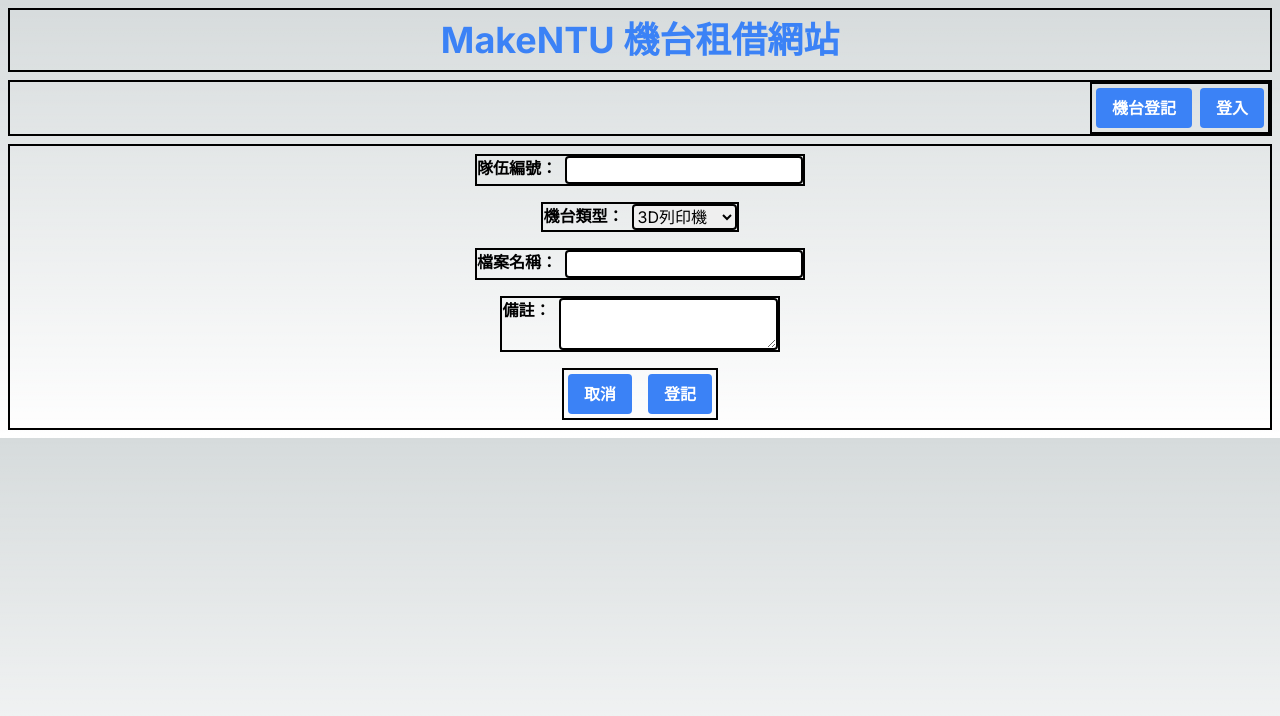
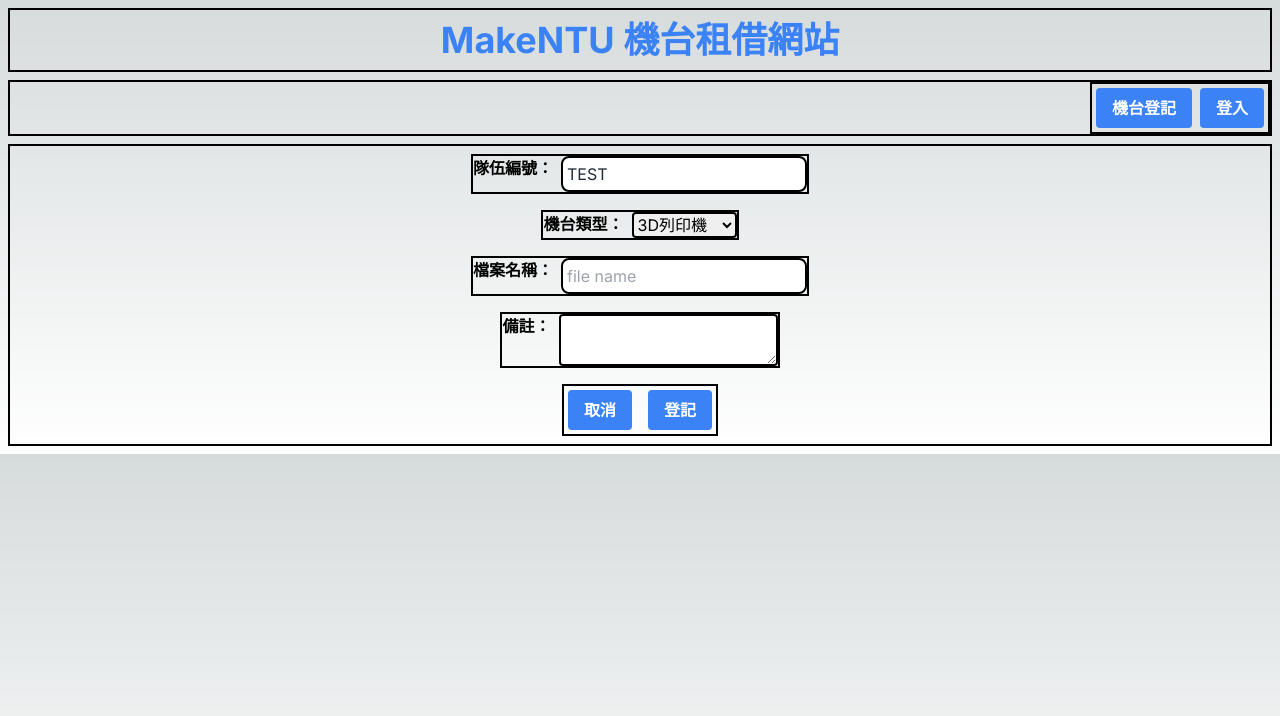
Before and after one commit to samklin33/makeNTU_machine_renting_local, a Next.js app: page /contestant/1/reserve in a window 1280 px wide. Shown: the top 716 px of the page. Built offline with nearby package versions, Linux system fonts and the light colour scheme.

Commit message:
UI: add formated inputarea

```diff
--- a/src/app/contestant/[contestant_id]/reserve/page.tsx
+++ b/src/app/contestant/[contestant_id]/reserve/page.tsx
@@ -1,8 +1,11 @@
 "use client"
-import React, { useState } from "react";
+import React, { useState, useRef } from "react";
+import InputArea from "@/app/ui/InputArea";
 import { useRouter, usePathname } from "next/navigation";
 
 export default function reserve() {
+    const fileRef = useRef<HTMLInputElement>(null);
+    const noteRef = useRef<HTMLInputElement>(null);
     const router = useRouter();
     const pathname = usePathname();
     const [type, setType] = useState("");
@@ -10,7 +13,8 @@
     const [note, setNote] = useState("");
 
     const handleSubmit = () => {
-        router.push(`/${(router as any).query.account}`);
+        console.log(title);
+        // router.push(`/${(router as any).query.account}`);
     }
 
     return (
@@ -18,10 +22,10 @@
         <div className="m-2 flex flex-col items-center justify-between border-2 border-black">
             <div className="m-2 flex gap-2 border-2 border-black">
                 <p className="font-bold">隊伍編號：</p>
-                <input
-                    className="border-2 border-black rounded"
-                    type="text"
-                    placeholder={""}
+                <InputArea
+                    placeHolder={"HI"}
+                    editable={false}
+                    value={"TEST"}
                 />
             </div>
             <div className="m-2 flex gap-2 border-2 border-black">
@@ -36,10 +40,12 @@
             </div>
             <div className="m-2 flex gap-2 border-2 border-black">
                 <p className="font-bold">檔案名稱：</p>
-                <input
-                    className="border-2 border-black rounded"
-                    type="text"
-                    onChange={(e) => setTitle(e.target.value)}
+                <InputArea
+                    ref={fileRef}
+                    placeHolder={"file name"}
+                    editable={true}
+                    value={title}
+                    onChange={(e) => setTitle(e)}
                 />
             </div>
             <div className="m-2 flex gap-2 border-2 border-black">
--- a/src/app/login/page.tsx
+++ b/src/app/login/page.tsx
@@ -2,6 +2,7 @@
 import React from "react";
 import { useState, useRef } from "react";
 import { useRouter } from "next/navigation";
+import InputArea from "../ui/InputArea";
 
 export default function Login() {
     const usernameRef = useRef<HTMLInputElement>(null);
@@ -21,24 +22,23 @@
         <div className="m-2 flex flex-col items-center justify-between border-2 border-black">
             <div className="m-2 flex gap-2 border-2 border-black active:none">
                 <p className="font-bold">帳號：</p>
-                <input
+                <InputArea
                     ref={usernameRef}
+                    editable={true}
                     value={account}
-                    placeholder="Team account"
-                    className="border-2 border-black text-gray-800 rounded focus:outline-0"
-                    type="text"
-                    onChange={(e) => setAccount(e.target.value)}
+                    placeHolder={"Team account"}
+                    onChange={(e) => setAccount(e)}
                 />
             </div>
             <div className="m-2 flex gap-2 border-2 border-black">
                 <p className="font-bold">密碼：</p>
-                <input
+                <InputArea
                     ref={passwordRef}
                     value={password}
-                    placeholder="Enter Password"
-                    className="border-2 border-black text-gray-800 rounded"
-                    type="text"
-                    onChange={(e) => setPassword(e.target.value)}
+                    editable={true}
+                    type={"password"}
+                    placeHolder={"Enter Password"}
+                    onChange={(e) => setPassword(e)}
                 />
             </div>
             <div className="m-2 flex gap-2 border-2 border-black">
--- /dev/null
+++ b/src/app/ui/InputArea.tsx
@@ -0,0 +1,43 @@
+"use client"
+import { forwardRef } from "react"
+
+type InputProps = {
+  placeHolder?: string,
+  editable: boolean,
+  value?: string,
+  type?: string,
+  onChange?: (value: string) => void
+}
+
+const InputArea = forwardRef<HTMLInputElement, InputProps>(
+  ({placeHolder, editable, value, type = "text", onChange}, ref) => {
+    return(
+      <>
+        {editable?
+          <input
+            className="p-1 border-2 border-black text-gray-800 rounded-lg focus:outline-0"
+            ref={ref}
+            type={type}
+            value={value}
+            placeholder={placeHolder}
+            onChange={(e)=>onChange?.(e.target.value)}
+          />:
+          <input
+            className="p-1 border-2 border-black text-gray-800 rounded-lg focus:outline-0"
+            ref={ref}
+            type="text"
+            value={value}
+            readOnly
+            placeholder={placeHolder}
+            onChange={(e)=>onChange?.(e.target.value)}
+          />
+        }
+      </>
+    )
+
+  }
+)
+
+InputArea.displayName = "InputArea";
+
+export default InputArea;
```
